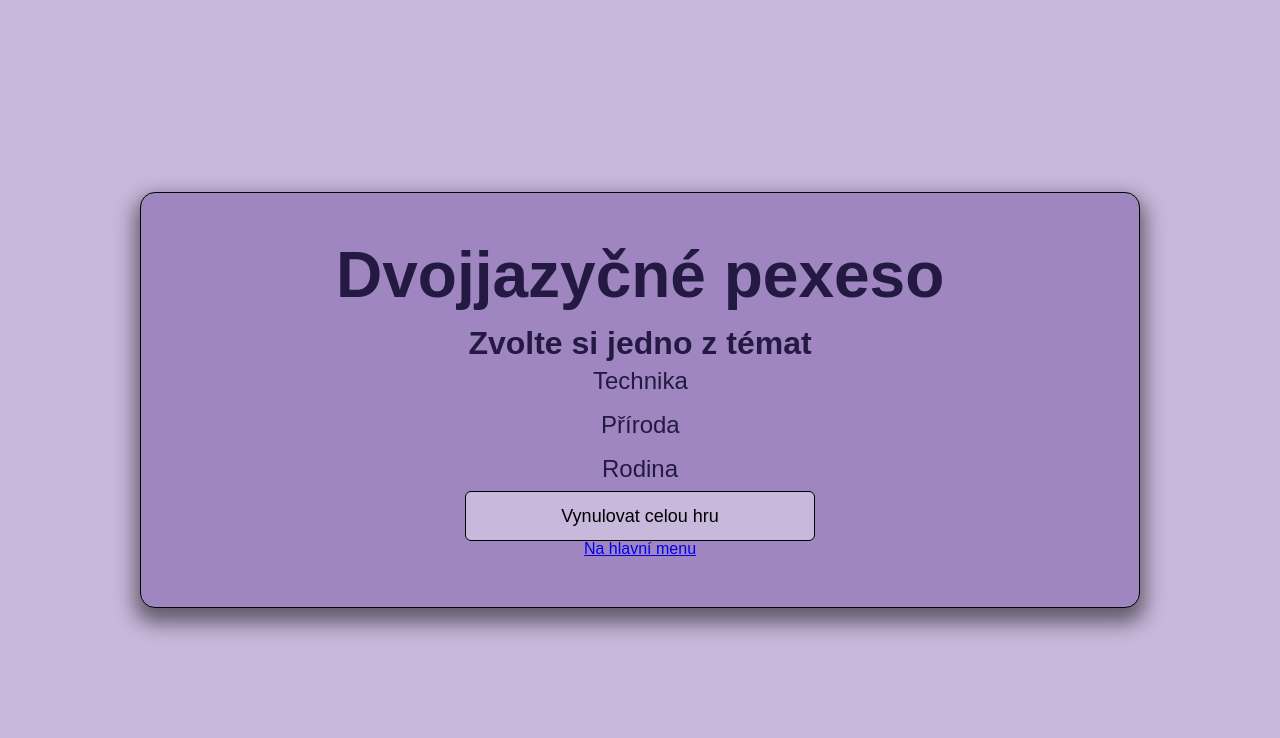
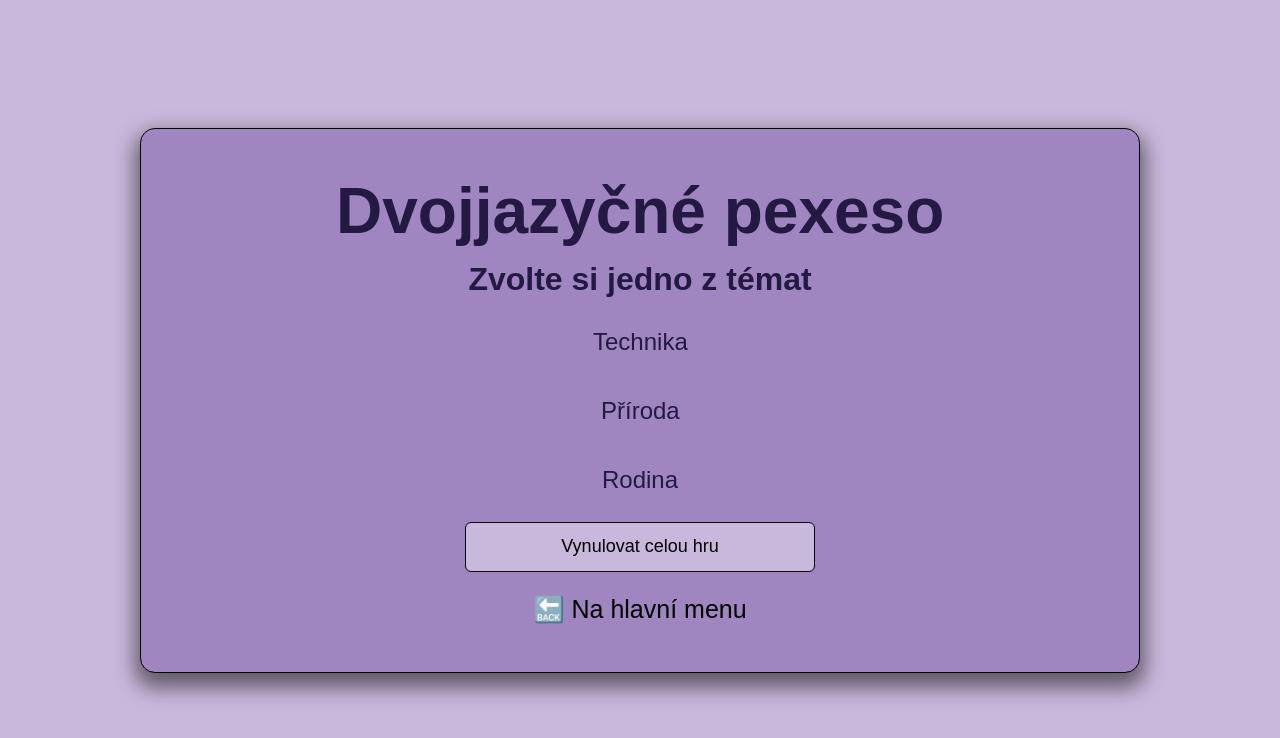
Before and after one commit to martinnovak22/React_cookbook, a React (Vite) app: page /menu in a window 1280 px wide. Shown: the top 738 px of the page. Built offline with nearby package versions, Linux system fonts and the light colour scheme; a web font is replaced by a local one.

Commit message:
Backbutton
- working on back button to react cookbook

```diff
--- a/src/modules/Pexeso/components/HomeMenu.jsx
+++ b/src/modules/Pexeso/components/HomeMenu.jsx
@@ -29,6 +29,7 @@ export default function HomeMenu({ levels, handleLevels }) {
   };
 
   return (
+    <>
       <div className="App">
         <h1 className={"animate__animated animate__bounceIn heading"}>
           Dvojjazyčné pexeso
@@ -36,7 +37,9 @@ export default function HomeMenu({ levels, handleLevels }) {
         <img
           src={czFlag}
           alt={"vlajka česka"}
-        className={"czFlag animate__animated animate__zoomInLeft animate__slow"}
+          className={
+            "czFlag animate__animated animate__zoomInLeft animate__slow"
+          }
         />
         <img
           src={usFlag}
@@ -47,7 +50,7 @@ export default function HomeMenu({ levels, handleLevels }) {
         />
         <div className={"startBox"}>
           <h2> Zvolte si jedno z témat </h2>
-        <div>
+          <div className={"linkMargin"}>
             <Link to="/menu/technika" className={"noLink "}>
               <p
                 className={
@@ -58,7 +61,7 @@ export default function HomeMenu({ levels, handleLevels }) {
               </p>
             </Link>
           </div>
-        <div>
+          <div className={"linkMargin"}>
             <Link to="/menu/priroda" className={"noLink"}>
               <p
                 className={
@@ -69,7 +72,7 @@ export default function HomeMenu({ levels, handleLevels }) {
               </p>
             </Link>
           </div>
-        <div>
+          <div className={"linkMargin"}>
             <Link to="/menu/rodina" className={"noLink"}>
               <p
                 className={
@@ -87,7 +90,10 @@ export default function HomeMenu({ levels, handleLevels }) {
             Vynulovat celou hru
           </button>
         </div>
-      <a href={"/"}>Na hlavní menu</a>
+        <a href={"/"} className={"backButton"}>
+          🔙 Na hlavní menu
+        </a>
       </div>
+    </>
   );
 }
--- a/src/modules/Pexeso/index.css
+++ b/src/modules/Pexeso/index.css
@@ -22,7 +22,7 @@ h1 {
   margin: 0;
 }
 
-.heading{
+.heading {
   margin-bottom: 20px;
 }
 
@@ -43,6 +43,17 @@ h2 {
   box-shadow: 0 10px 20px 5px rgba(0, 0, 0, 0.5);
 
   background-color: #9f86c0;
+}
+
+.backButton {
+  margin-top: 25px;
+  text-decoration: none;
+  color: black;
+  font-size: 25px;
+}
+
+.linkMargin {
+  margin-top: 25px;
 }
 
 .themeLink {
@@ -220,7 +231,7 @@ h2 {
 .resetButton {
   width: 350px;
   height: 50px;
-  margin-top: auto;
+  margin-top: 20px;
   font-size: 18px;
 }
 
```
Lines whose indentation alone changed are shown as unchanged.
